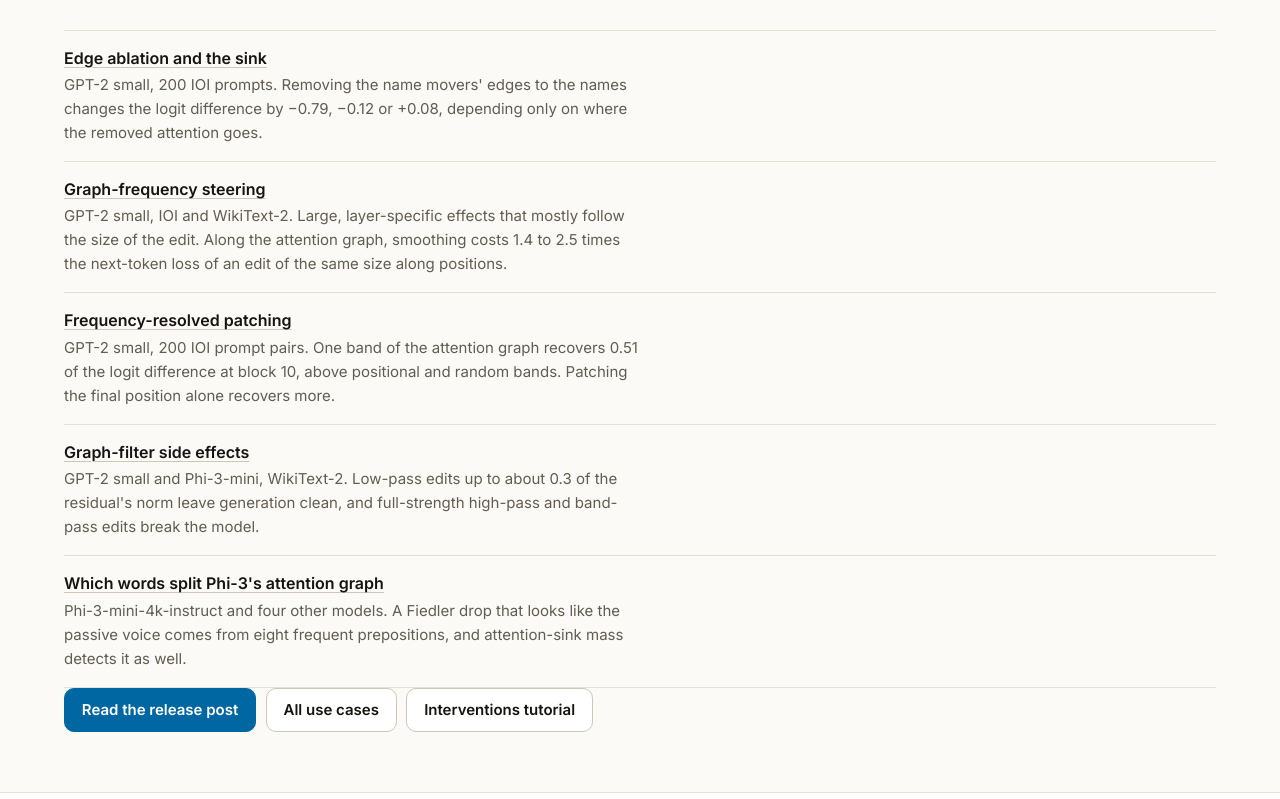
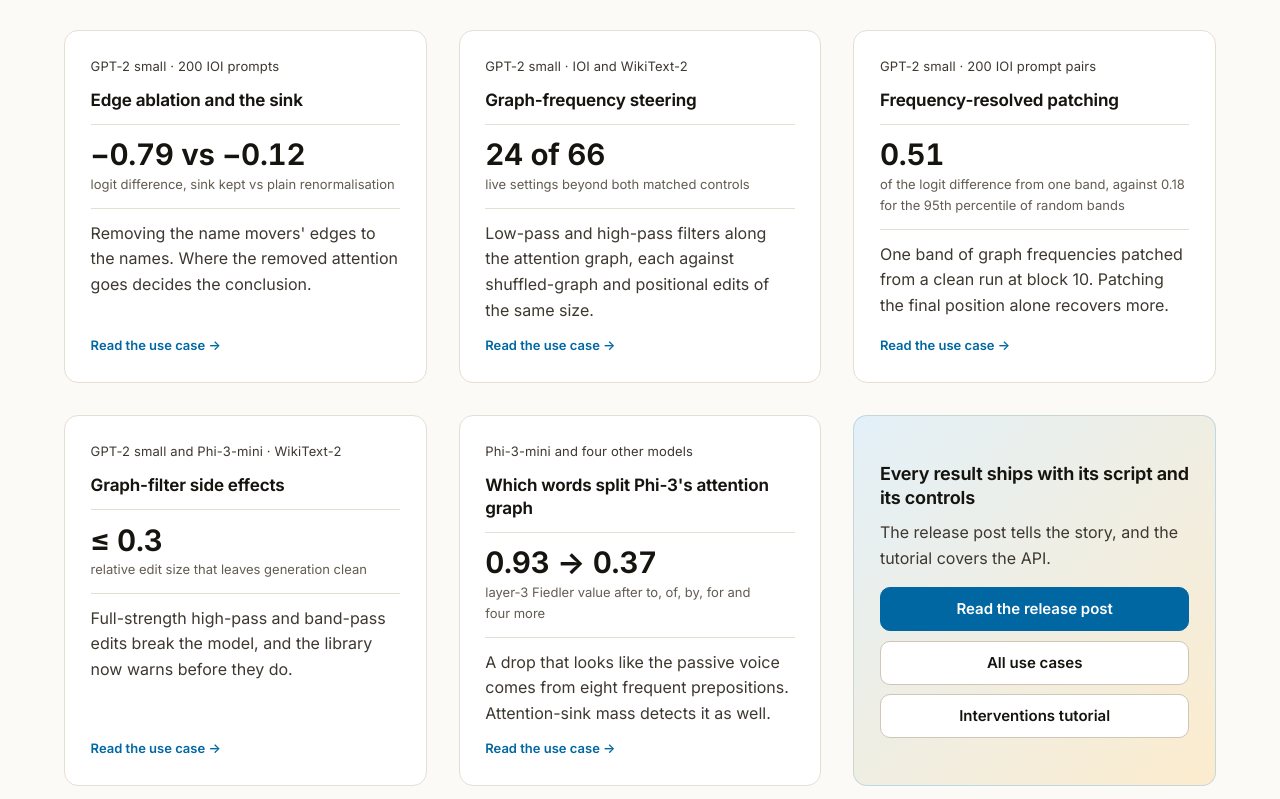
Before and after one commit to vcnoel/vcnoel.github.io, a plain HTML site: page software/spectral-trust.html in a window 1280 px wide. Shown: the part 1481-2280 px from the top of the page. Drawn offline with Linux system fonts and the light colour scheme.

Commit message:
Library page: the 0.5.0 use cases as result cards, each with what was run, its headline number and one sentence, and a closing card for the post, the use cases and the tutorial

```diff
--- a/assets/css/site.css
+++ b/assets/css/site.css
@@ -1162,6 +1162,38 @@ html:not(.js) .filter-bar { display: none; }
 .st-animate .code-panel { flex: 0 1 auto; min-width: 0; }
 .st-animate .install { padding-right: 1.1rem; }
 
+/* Use-case cards on the library page: what was run, the headline number, one sentence. The whole
+   card is the link (the title's ::after covers it). Numbers stay in ink, never the accent. */
+.st-uc-grid { margin-top: var(--card-gap); }
+@media (min-width: 640px) { .st-uc-grid { grid-template-columns: repeat(2, minmax(0, 1fr)); } }
+@media (min-width: 1000px) { .st-uc-grid { grid-template-columns: repeat(3, minmax(0, 1fr)); } }
+.st-uc {
+    position: relative;
+    gap: 0.75rem;
+    transition: border-color 0.15s ease, box-shadow 0.15s ease, transform 0.15s ease;
+}
+.st-uc:hover { border-color: var(--line-strong); box-shadow: var(--shadow); transform: translateY(-2px); }
+.st-uc:has(a:focus-visible) { outline: 2px solid var(--accent); outline-offset: 2px; }
+.st-uc-kicker { font-size: var(--fs-xs); color: var(--muted); letter-spacing: 0.01em; }
+.st-uc-title { font-size: 1.0625rem; font-weight: 650; line-height: 1.35; }
+.st-uc-title a { color: var(--ink); text-decoration: none; }
+.st-uc-title a::after { content: ""; position: absolute; inset: 0; border-radius: inherit; }
+.st-uc-stat { display: flex; flex-direction: column; gap: 0.2rem; padding: 0.85rem 0 0.8rem; border-block: 1px solid var(--line); }
+.st-uc-num { font-size: 1.85rem; font-weight: 650; line-height: 1.1; color: var(--ink); font-variant-numeric: tabular-nums; letter-spacing: -0.01em; }
+.st-uc-unit { font-size: var(--fs-xs); color: var(--muted); }
+.card.st-uc p.st-uc-text { color: var(--ink-2); }
+.st-uc-more { margin-top: auto; font-size: var(--fs-xs); font-weight: 600; color: var(--accent); }
+.st-uc-more::after { content: " \2192"; }
+@media (prefers-reduced-motion: reduce) { .st-uc, .st-uc:hover { transition: none; transform: none; } }
+.st-uc-cta {
+    justify-content: center;
+    background: linear-gradient(135deg, var(--blue-tint), var(--orange-tint));
+    border-color: color-mix(in srgb, var(--blue) 18%, transparent);
+}
+.st-uc-cta h3 { font-size: 1.125rem; font-weight: 650; line-height: 1.35; }
+.st-uc-cta .btn-row { margin-top: 0.4rem; flex-direction: column; align-items: stretch; }
+.st-uc-cta .btn { justify-content: center; text-align: center; }
+
 .speed { display: grid; gap: 1.1rem; align-content: center; }
 .speed-row { display: grid; grid-template-columns: 10rem minmax(0, 1fr); gap: 0.75rem; align-items: center; }
 .speed-name { font-size: var(--fs-sm); color: var(--ink-2); }
--- a/software/spectral-trust.html
+++ b/software/spectral-trust.html
@@ -32,7 +32,7 @@
     <link rel="preconnect" href="https://fonts.googleapis.com">
     <link rel="preconnect" href="https://fonts.gstatic.com" crossorigin>
     <link rel="stylesheet" href="https://fonts.googleapis.com/css2?family=Inter:wght@400;500;600;650;700&amp;family=JetBrains+Mono:wght@400;500&amp;family=Source+Serif+4:opsz,wght@8..60,600&amp;display=swap">
-    <link rel="stylesheet" href="../assets/css/site.css?v=c21533da">
+    <link rel="stylesheet" href="../assets/css/site.css?v=a033af1b">
     <script src="../assets/js/announcements.js?v=04dd0bf4" defer></script>
     <script src="../assets/js/site.js?v=6c014c2e" defer></script>
 </head>
@@ -165,33 +165,52 @@ mask[S - 1, [1, 3, 9]] = <span class="k">True</span>  <span class="c"># last tok
                 </div>
             </div>
             <div class="wrap reveal">
-                <ul class="paper-list" role="list">
-                    <li>
-                        <p class="paper-title"><a href="https://vcnoel.github.io/spectral-trust/use-cases/sink-ablation/">Edge ablation and the sink</a></p>
-                        <p class="paper-meta">GPT-2 small, 200 IOI prompts. Removing the name movers' edges to the names changes the logit difference by −0.79, −0.12 or +0.08, depending only on where the removed attention goes.</p>
+                <ul class="grid st-uc-grid" role="list">
+                    <li class="card st-uc">
+                        <p class="st-uc-kicker">GPT-2 small · 200 IOI prompts</p>
+                        <h3 class="st-uc-title"><a href="https://vcnoel.github.io/spectral-trust/use-cases/sink-ablation/">Edge ablation and the sink</a></h3>
+                        <p class="st-uc-stat"><span class="st-uc-num">−0.79 vs −0.12</span><span class="st-uc-unit">logit difference, sink kept vs plain renormalisation</span></p>
+                        <p class="st-uc-text">Removing the name movers' edges to the names. Where the removed attention goes decides the conclusion.</p>
+                        <span class="st-uc-more" aria-hidden="true">Read the use case</span>
                     </li>
-                    <li>
-                        <p class="paper-title"><a href="https://vcnoel.github.io/spectral-trust/use-cases/graph-filter-steering/">Graph-frequency steering</a></p>
-                        <p class="paper-meta">GPT-2 small, IOI and WikiText-2. Large, layer-specific effects that mostly follow the size of the edit. Along the attention graph, smoothing costs 1.4 to 2.5 times the next-token loss of an edit of the same size along positions.</p>
+                    <li class="card st-uc">
+                        <p class="st-uc-kicker">GPT-2 small · IOI and WikiText-2</p>
+                        <h3 class="st-uc-title"><a href="https://vcnoel.github.io/spectral-trust/use-cases/graph-filter-steering/">Graph-frequency steering</a></h3>
+                        <p class="st-uc-stat"><span class="st-uc-num">24 of 66</span><span class="st-uc-unit">live settings beyond both matched controls</span></p>
+                        <p class="st-uc-text">Low-pass and high-pass filters along the attention graph, each against shuffled-graph and positional edits of the same size.</p>
+                        <span class="st-uc-more" aria-hidden="true">Read the use case</span>
                     </li>
-                    <li>
-                        <p class="paper-title"><a href="https://vcnoel.github.io/spectral-trust/use-cases/frequency-patching/">Frequency-resolved patching</a></p>
-                        <p class="paper-meta">GPT-2 small, 200 IOI prompt pairs. One band of the attention graph recovers 0.51 of the logit difference at block 10, above positional and random bands. Patching the final position alone recovers more.</p>
+                    <li class="card st-uc">
+                        <p class="st-uc-kicker">GPT-2 small · 200 IOI prompt pairs</p>
+                        <h3 class="st-uc-title"><a href="https://vcnoel.github.io/spectral-trust/use-cases/frequency-patching/">Frequency-resolved patching</a></h3>
+                        <p class="st-uc-stat"><span class="st-uc-num">0.51</span><span class="st-uc-unit">of the logit difference from one band, against 0.18 for the 95th percentile of random bands</span></p>
+                        <p class="st-uc-text">One band of graph frequencies patched from a clean run at block 10. Patching the final position alone recovers more.</p>
+                        <span class="st-uc-more" aria-hidden="true">Read the use case</span>
                     </li>
-                    <li>
-                        <p class="paper-title"><a href="https://vcnoel.github.io/spectral-trust/use-cases/graph-filter-side-effects/">Graph-filter side effects</a></p>
-                        <p class="paper-meta">GPT-2 small and Phi-3-mini, WikiText-2. Low-pass edits up to about 0.3 of the residual's norm leave generation clean, and full-strength high-pass and band-pass edits break the model.</p>
+                    <li class="card st-uc">
+                        <p class="st-uc-kicker">GPT-2 small and Phi-3-mini · WikiText-2</p>
+                        <h3 class="st-uc-title"><a href="https://vcnoel.github.io/spectral-trust/use-cases/graph-filter-side-effects/">Graph-filter side effects</a></h3>
+                        <p class="st-uc-stat"><span class="st-uc-num">≤ 0.3</span><span class="st-uc-unit">relative edit size that leaves generation clean</span></p>
+                        <p class="st-uc-text">Full-strength high-pass and band-pass edits break the model, and the library now warns before they do.</p>
+                        <span class="st-uc-more" aria-hidden="true">Read the use case</span>
                     </li>
-                    <li>
-                        <p class="paper-title"><a href="https://vcnoel.github.io/spectral-trust/use-cases/phi3-prepositions/">Which words split Phi-3's attention graph</a></p>
-                        <p class="paper-meta">Phi-3-mini-4k-instruct and four other models. A Fiedler drop that looks like the passive voice comes from eight frequent prepositions, and attention-sink mass detects it as well.</p>
+                    <li class="card st-uc">
+                        <p class="st-uc-kicker">Phi-3-mini and four other models</p>
+                        <h3 class="st-uc-title"><a href="https://vcnoel.github.io/spectral-trust/use-cases/phi3-prepositions/">Which words split Phi-3's attention graph</a></h3>
+                        <p class="st-uc-stat"><span class="st-uc-num">0.93 → 0.37</span><span class="st-uc-unit">layer-3 Fiedler value after to, of, by, for and four more</span></p>
+                        <p class="st-uc-text">A drop that looks like the passive voice comes from eight frequent prepositions. Attention-sink mass detects it as well.</p>
+                        <span class="st-uc-more" aria-hidden="true">Read the use case</span>
+                    </li>
+                    <li class="card st-uc-cta">
+                        <h3>Every result ships with its script and its controls</h3>
+                        <p>The release post tells the story, and the tutorial covers the API.</p>
+                        <div class="btn-row">
+                            <a class="btn btn-primary" href="../posts/steering-along-the-token-axis.html">Read the release post</a>
+                            <a class="btn" href="https://vcnoel.github.io/spectral-trust/use-cases/">All use cases</a>
+                            <a class="btn" href="https://vcnoel.github.io/spectral-trust/tutorials/interventions/">Interventions tutorial</a>
+                        </div>
                     </li>
                 </ul>
-                <div class="btn-row">
-                    <a class="btn btn-primary" href="../posts/steering-along-the-token-axis.html">Read the release post</a>
-                    <a class="btn" href="https://vcnoel.github.io/spectral-trust/use-cases/">All use cases</a>
-                    <a class="btn" href="https://vcnoel.github.io/spectral-trust/tutorials/interventions/">Interventions tutorial</a>
-                </div>
             </div>
         </section>
 
```
Also changed, not shown: index.html (+1 -1 lines), posts/drafts/spectrum-of-a-sentence.html (+1 -1 lines), posts/index.html (+1 -1 lines), posts/peer-notes.html (+1 -1 lines), posts/probe-direction.html (+1 -1 lines), posts/site-relaunch.html (+1 -1 lines), posts/spectral-trust-0-4-0.html (+1 -1 lines), posts/steering-along-the-token-axis.html (+1 -1 lines), posts/template.html (+1 -1 lines).
